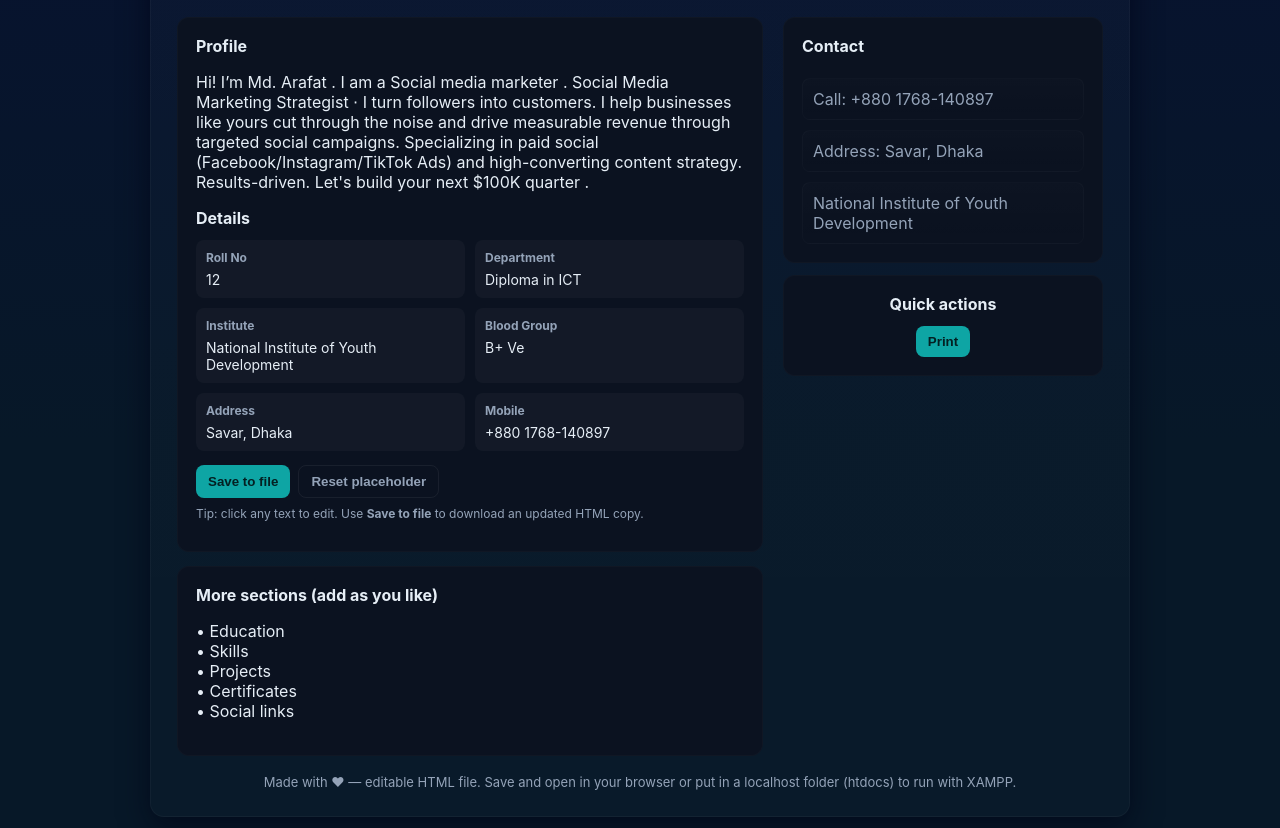
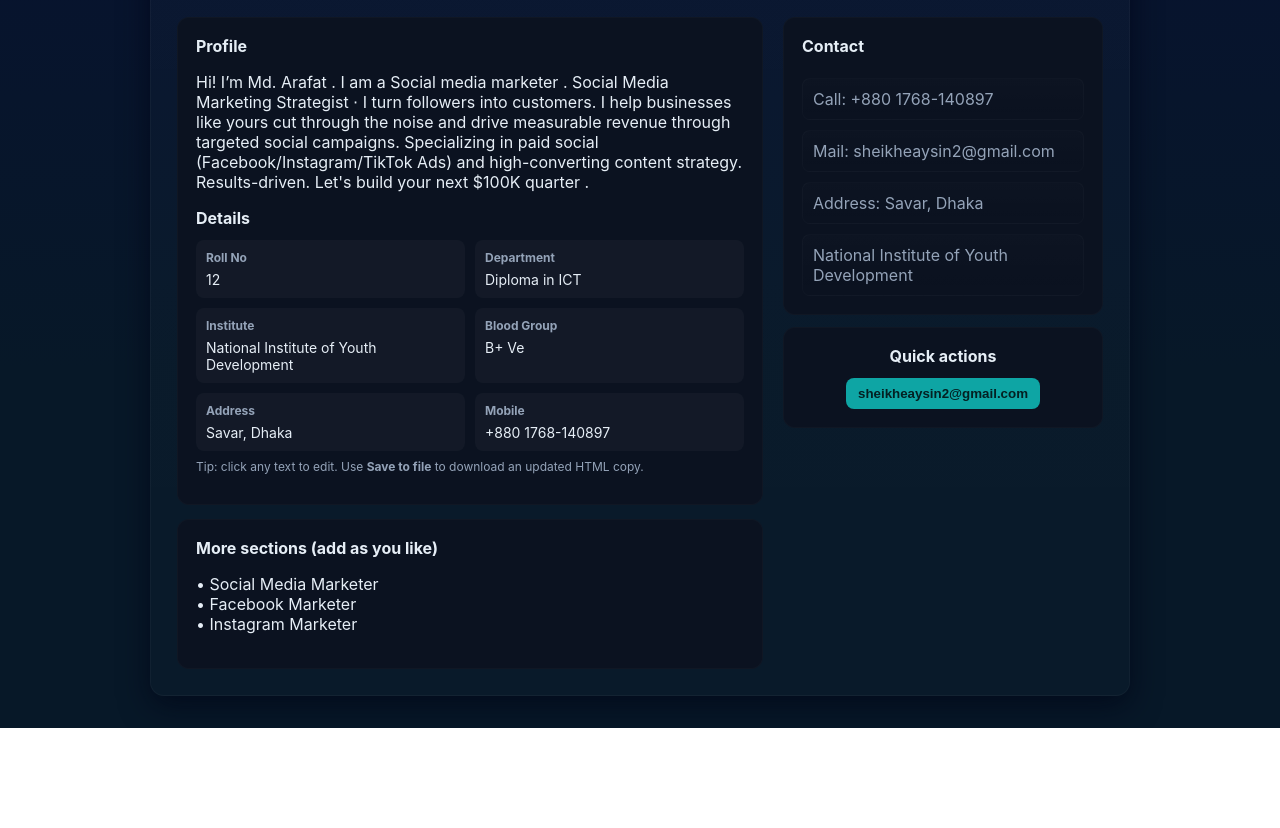
Before and after one commit to arafat-12-qr/id, a plain HTML site: page index.html in a window 1280 px wide. Shown: the part 172-1000 px from the top of the page. After the commit the page ends 900 px from the top, so only its background shows below. Drawn offline with Linux system fonts and the light colour scheme.

Commit message:
Add files via upload

```diff
--- a/index.html
+++ b/index.html
@@ -71,17 +71,14 @@ Results-driven. Let's build your next $100K quarter .</p>
             <div class="info-item"><b>Mobile</b><span contenteditable="true" id="mobile">+880 1768-140897</span></div>
           </div>
 
-          <div class="actions">
-            <button class="btn" id="saveBtn">Save to file</button>
-            <button class="btn secondary" id="resetBtn">Reset placeholder</button>
-          </div>
+
 
           <p class="hint">Tip: click any text to edit. Use <strong>Save to file</strong> to download an updated HTML copy.</p>
         </div>
 
         <div class="card" style="margin-top:14px">
           <h2>More sections (add as you like)</h2>
-          <p contenteditable="true">• Education<br>• Skills<br>• Projects<br>• Certificates<br>• Social links</p>
+          <p contenteditable="true">• Social Media Marketer<br>• Facebook Marketer<br>• Instagram Marketer<br></p>
         </div>
       </div>
 
@@ -89,18 +86,19 @@ Results-driven. Let's build your next $100K quarter .</p>
         <div class="card contact">
           <h2>Contact</h2>
           <a href="#" id="phoneLink">Call: <span id="phoneDisplay">+880 1768-140897</span></a>
+          <a href="#" id="emaillink">Mail: <span id="mailDisplay">sheikheaysin2@gmail.com</span></a>
           <a href="#" id="addressDisplay">Address: Savar, Dhaka</a>
           <a href="#" id="instituteLink">National Institute of Youth Development</a>
         </div>
 
         <div class="card" style="margin-top:12px; text-align:center">
           <h2>Quick actions</h2>
-          <button class="btn" onclick="window.print()">Print</button>
+          <button class="btn" onclick="window.contactme()">sheikheaysin2@gmail.com</button>
         </div>
       </aside>
     </div>
 
-    <footer>Made with ♥ — editable HTML file. Save and open in your browser or put in a localhost folder (htdocs) to run with XAMPP.</footer>
+
   </div>
 
   <script>
```
